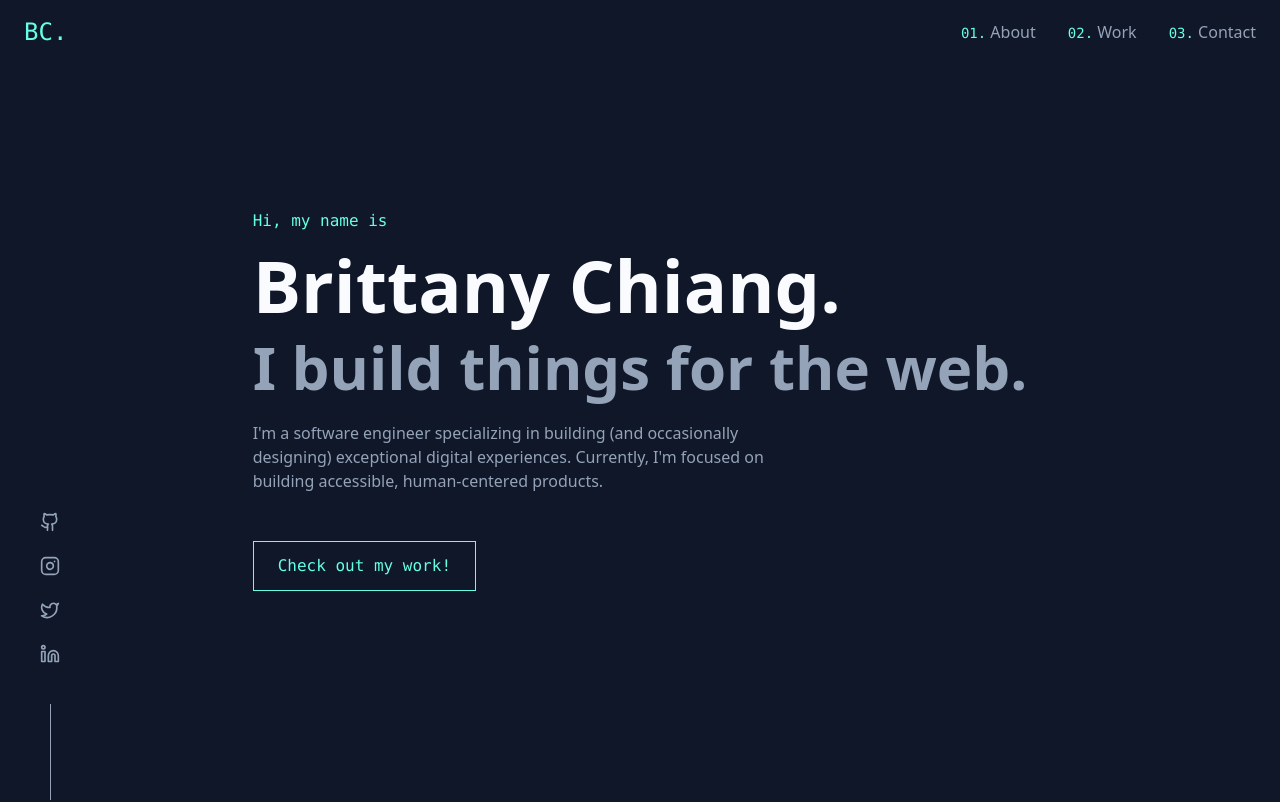
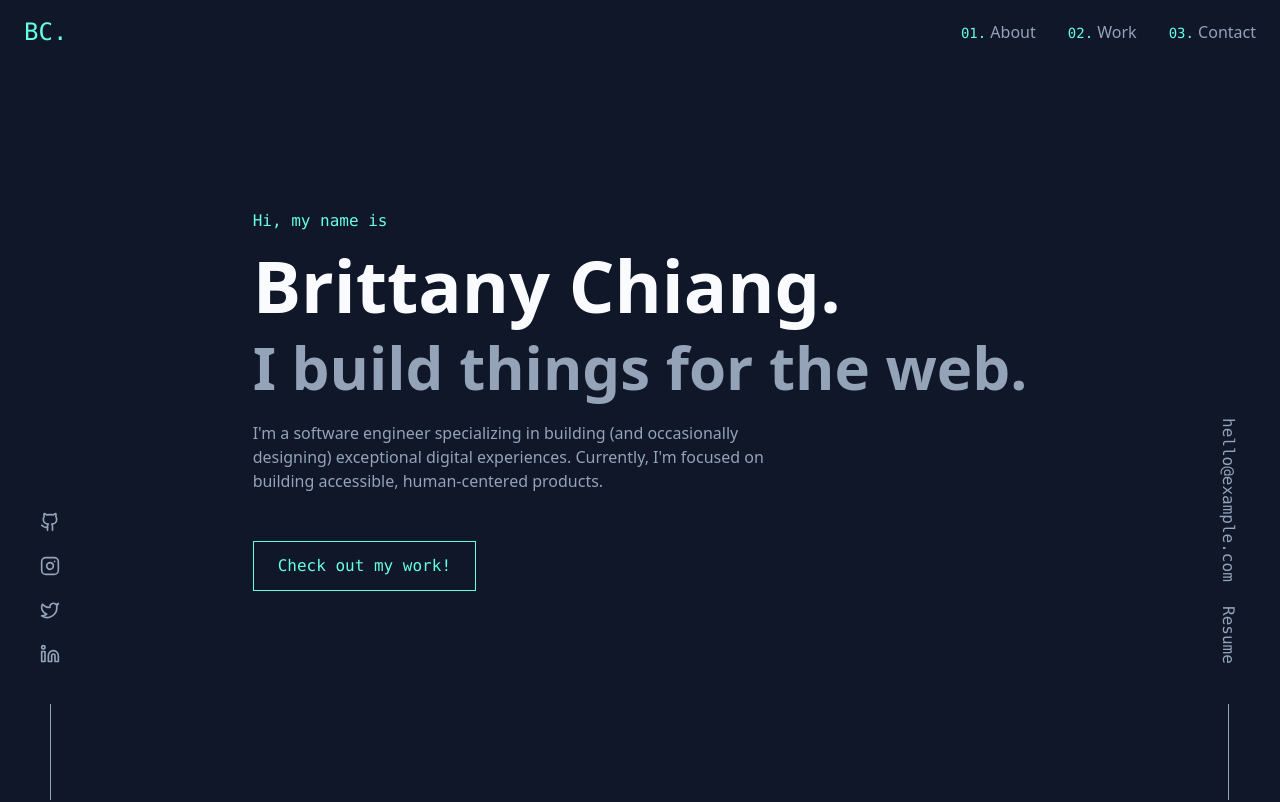
Before and after one commit to rupak1005/Rupak-sPortfolio, a React (Vite) app: page / in a window 1280 px wide. Shown: the top 802 px of the page. Built offline with nearby package versions, Linux system fonts and the light colour scheme.

Commit message:
Add resume and email features
Add resume and email features to the right side of the page, displayed vertically.

```diff
--- /dev/null
+++ b/src/components/RightSideLinks.tsx
@@ -0,0 +1,26 @@
+
+const RightSideLinks = () => {
+  return (
+    <div className="fixed right-10 bottom-0 hidden md:block">
+      <div className="flex flex-col items-center gap-6">
+        <a
+          href="mailto:hello@example.com"
+          className="font-mono text-muted-foreground hover:text-primary transform hover:-translate-y-2 transition-all duration-300 ease-in-out [writing-mode:vertical-rl]"
+        >
+          hello@example.com
+        </a>
+        <a
+          href="/resume.pdf"
+          target="_blank"
+          rel="noopener noreferrer"
+          className="font-mono text-muted-foreground hover:text-primary transform hover:-translate-y-2 transition-all duration-300 ease-in-out [writing-mode:vertical-rl]"
+        >
+          Resume
+        </a>
+        <div className="w-[1px] h-24 bg-muted-foreground mt-4"></div>
+      </div>
+    </div>
+  );
+};
+
+export default RightSideLinks;
--- a/src/pages/Index.tsx
+++ b/src/pages/Index.tsx
@@ -4,6 +4,7 @@ import Hero from "@/components/Hero";
 import Featured from "@/components/Featured";
 import Contact from "@/components/Contact";
 import SocialLinks from "@/components/SocialLinks";
+import RightSideLinks from "@/components/RightSideLinks";
 
 const Index = () => {
   return (
@@ -13,6 +14,7 @@ const Index = () => {
       <Featured />
       <Contact />
       <SocialLinks />
+      <RightSideLinks />
     </div>
   );
 };
```
